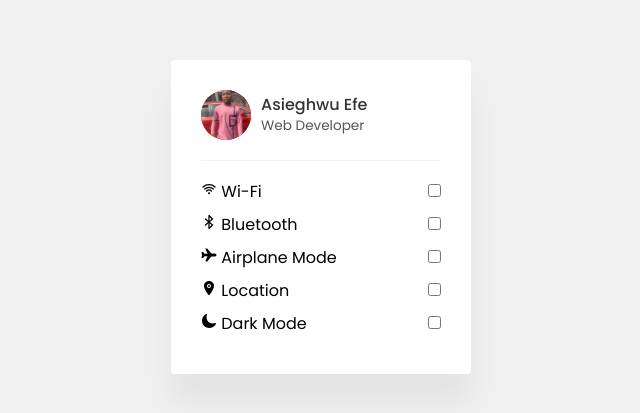
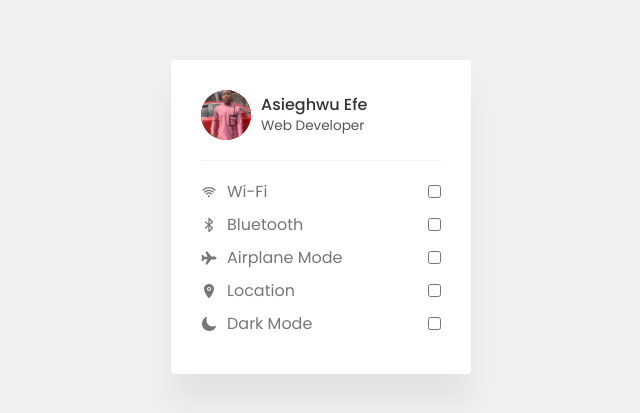
Before and after one commit to gift56/Customize-Setting-Checkbox, a plain HTML site: page index.html in a window 1280 px wide. Shown: the part 183-596 px from the top of the page, without its empty margins (319-959 px from the left). Drawn offline with nearby package versions, Linux system fonts and the light colour scheme; a web font is replaced by a local one.

Commit message:
done stying some stuff

```diff
--- a/style.css
+++ b/style.css
@@ -68,3 +68,14 @@ body {
     display: flex;
     justify-content: space-between;
 }
+.menu li label span {
+    display: flex;
+    justify-content: center;
+    align-items: center;
+    user-select: none;
+    cursor: pointer;
+    color: #777;
+}
+.menu li label span ion-icon {
+    margin-right: 10px;
+}
```
